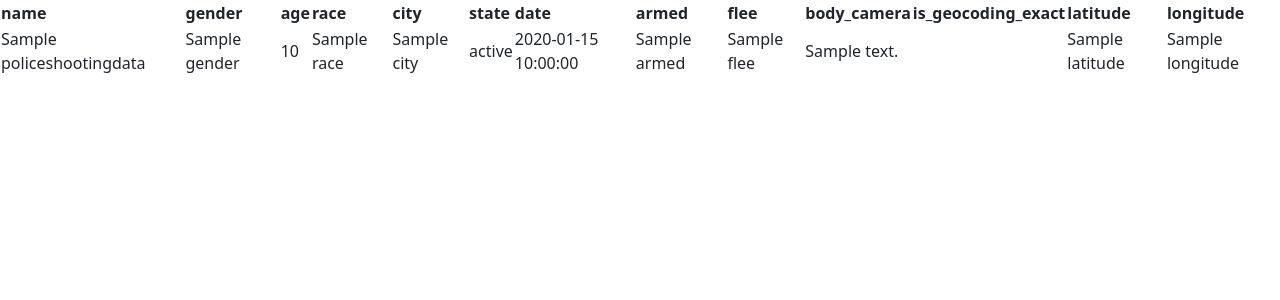
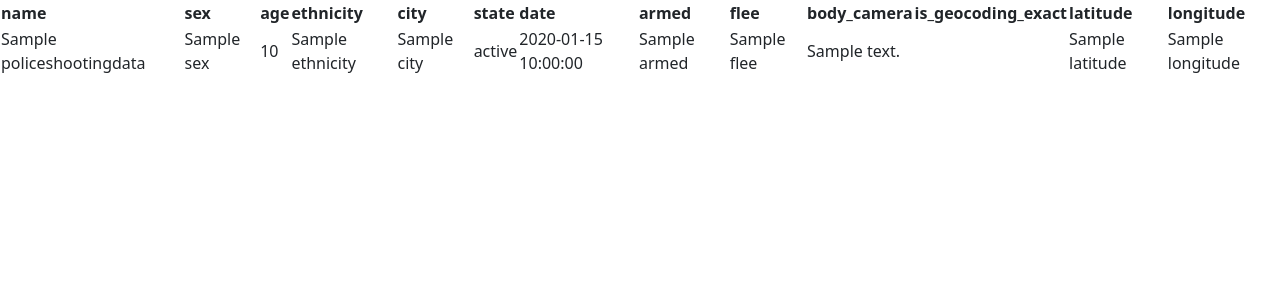
Before and after one commit to d0rtilla/PoliceShootingVisualization, a Flask app: page /data in a window 1280 px wide. Shown: the part 56-356 px from the top of the page. Run offline with Flask 2, Linux system fonts and the light colour scheme; a database or web service that is not in the repository returns one stand-in record (values such as "Sample title"); parts of the project's set-up code (start-up, migrations or seed data) failed here and were passed over; some libraries are stand-ins or nearby versions.

Commit message:
changed data.html to work with changes made to data in db, renamed "o" entries in ethnicity column to "other", changed flask site routes to query proper terms

```diff
--- a/app.py
+++ b/app.py
@@ -19,7 +19,7 @@ def homepage():
 # Route to get data from MongoDB
 @app.route("/mongo")
 def readMongo():
-    data = mongo.db.PoliceShootingData.find({},{'_id':0, 'latitude':1, 'longitude':1, 'is_geocoding_exact':1, 'name':1, 'date':1, 'age':1, 'sex':1, 'race':1, 'armed':1, 'city':1, 'state':1})
+    data = mongo.db.PoliceShootingData.find({},{'_id':0, 'latitude':1, 'longitude':1, 'is_geocoding_exact':1, 'name':1, 'date':1, 'age':1, 'sex':1, 'ethnicity':1, 'armed':1, 'city':1, 'state':1})
     result = []
     for item in data:
         result.append(item)
@@ -42,7 +42,7 @@ def bubble_chart():
 # Third visualization page - pie charts
 @app.route("/pie_charts")
 def pie_charts():
-    shootingData = mongo.db.PoliceShootingData.find( {},{'_id':0, 'age':1,'race':1,'gender':1})
+    shootingData = mongo.db.PoliceShootingData.find( {},{'_id':0, 'age':1,'ethnicity':1,'sex':1})
     result = shootingData
     return render_template('pie_charts.html', result = result)
 
--- a/templates/data.html
+++ b/templates/data.html
@@ -44,9 +44,9 @@
     <table style="width: 100%">
     <tr>
         <th>name</th>
-        <th>gender</th>
+        <th>sex</th>
         <th>age</th>
-        <th>race</th>
+        <th>ethnicity</th>
         <th>city</th>
         <th>state</th>
         <th>date</th>
@@ -60,9 +60,9 @@
     {% for data in result %}
     <tr>
             <td>{{ data['name'] }}</td>
-            <td>{{ data['gender'] }}</td>
+            <td>{{ data['sex'] }}</td>
             <td>{{ data['age'] }}</td>
-            <td>{{ data['race'] }}</td>
+            <td>{{ data['ethnicity'] }}</td>
             <td>{{ data['city'] }}</td>
             <td>{{ data['state'] }}</td>
             <td>{{ data['date'] }}</td>
```
Also changed, not shown: 1 other file.
